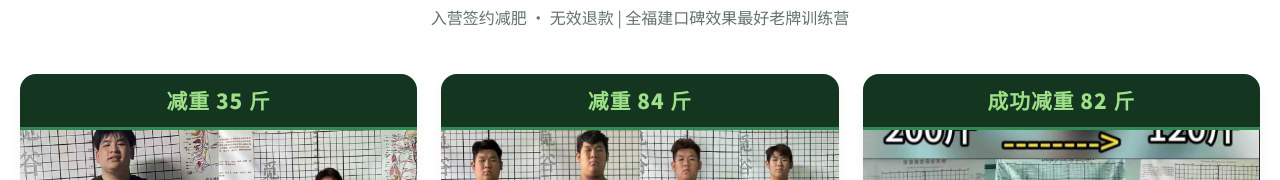
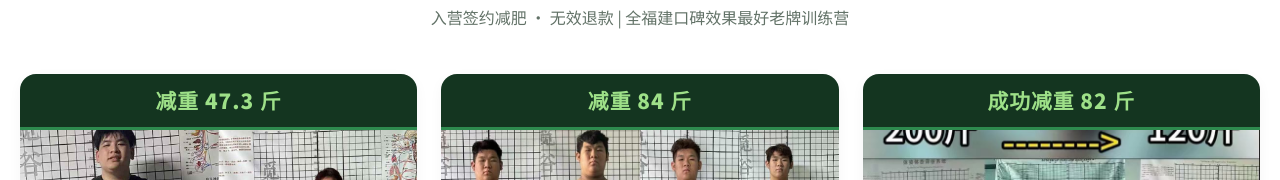
Before and after one commit to haven-bin/migu-fitness, a website built with Vite: page index.html in a window 1280 px wide. Shown: the part 4009-4189 px from the top of the page. Built offline with nearby package versions, Linux system fonts and the light colour scheme.

Commit message:
fix:修改错误文字

```diff
--- a/index.html
+++ b/index.html
@@ -337,7 +337,7 @@
 
       <div class="trainees-grid">
         <div class="trainee-card">
-          <div class="trainee-loss-tag">减重 35 斤</div>
+          <div class="trainee-loss-tag">减重 47.3 斤</div>
           <div class="trainee-img-wrapper">
             <img src="/image/celebrity-comparisons/celebrity-comparisons1.jpg" alt="男学员减重对比图" loading="lazy" decoding="async">
             <span class="period-badge">入营 45 天</span>
```
